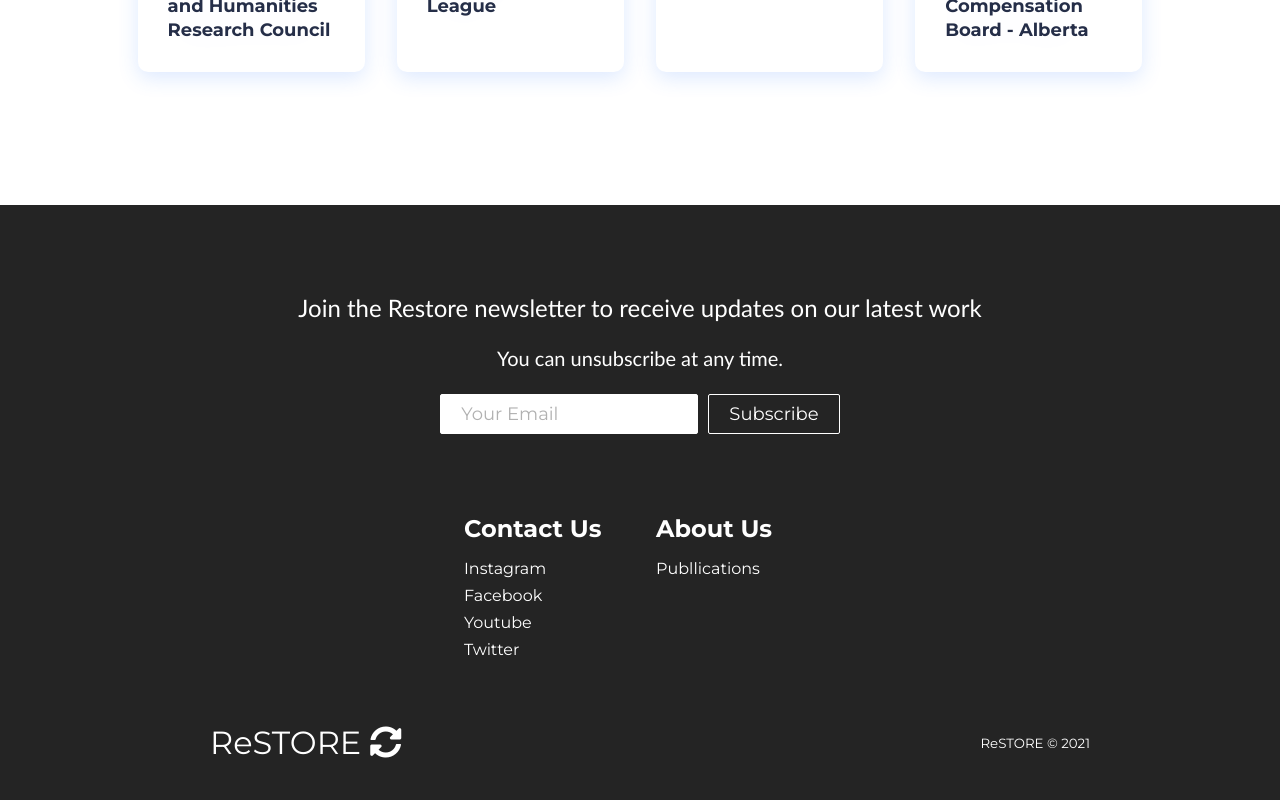
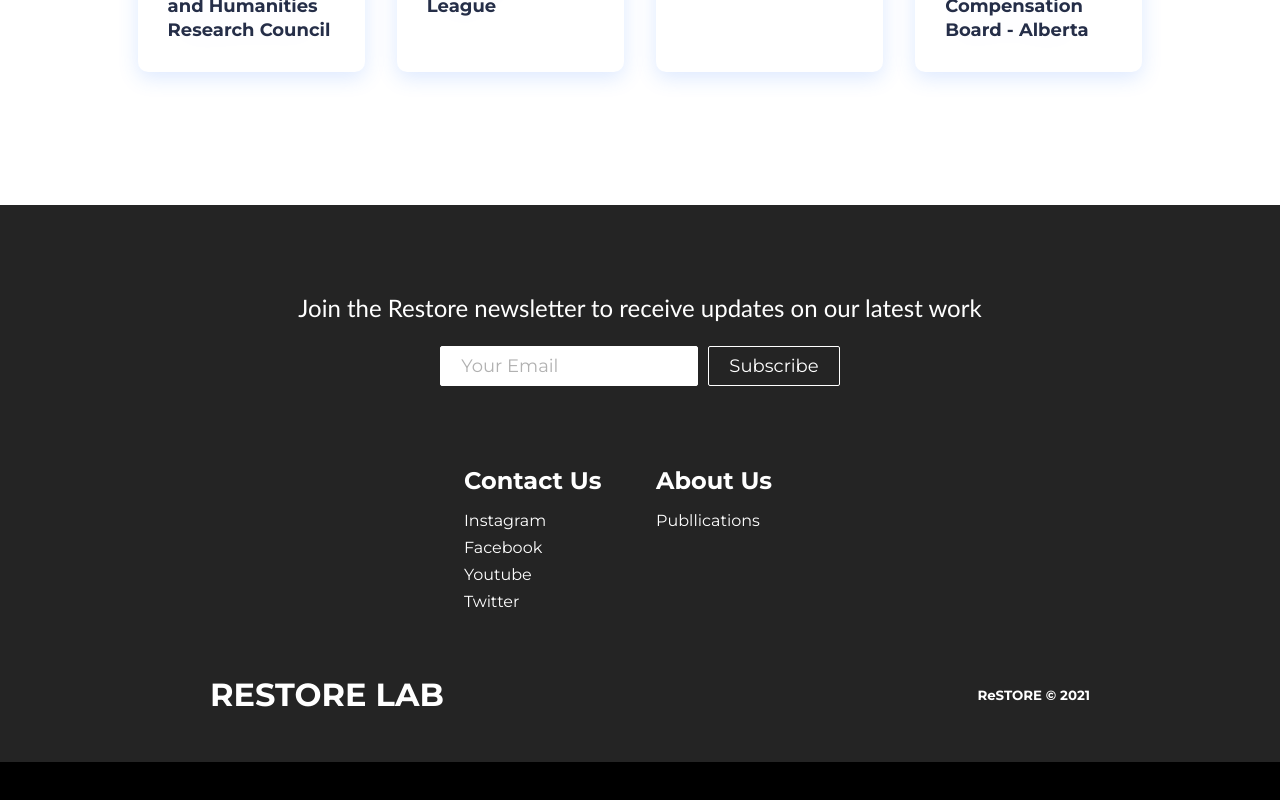
Before and after one commit to vaibhavholani/restore_lab, a React (Create React App) app: page / in a window 1280 px wide. Shown: the part 3311-4111 px from the top of the page. After the commit the page ends 4073 px from the top, so only its background shows below. Built offline with nearby package versions, Linux system fonts and the light colour scheme; the HTML template or start-up script is replaced by a standard one.

Commit message:
image add

```diff
--- a/src/components/Footer.js
+++ b/src/components/Footer.js
@@ -9,9 +9,6 @@ function Footer() {
       <section className='footer-subscription'>
         <p className='footer-subscription-heading'>
           Join the Restore newsletter to receive updates on our latest work
-        </p>
-        <p className='footer-subscription-text'>
-          You can unsubscribe at any time.
         </p>
         <div className='input-areas'>
           <form>
@@ -45,13 +42,12 @@ function Footer() {
       <section class='social-media'>
         <div class='social-media-wrap'>
           <div class='footer-logo'>
-            <Link to='/' className='social-logo'>
+            <Link to='/' className='social-logo' style={{fontWeight: "bold"}}>
               <pre>
-              ReSTORE <i class="fas fa-sync-alt"></i>
-              </pre>
+              RESTORE LAB</pre>
             </Link>
           </div>
-          <small class='website-rights'>ReSTORE © 2021</small>
+          <small class='website-rights' style={{fontWeight: "bold"}}>ReSTORE © 2021</small>
           <div class='social-icons' style={{display: "none"}}>
             <Link
               class='social-icon-link facebook'
```
Also changed, not shown: public/images/blank_person.png (added).
